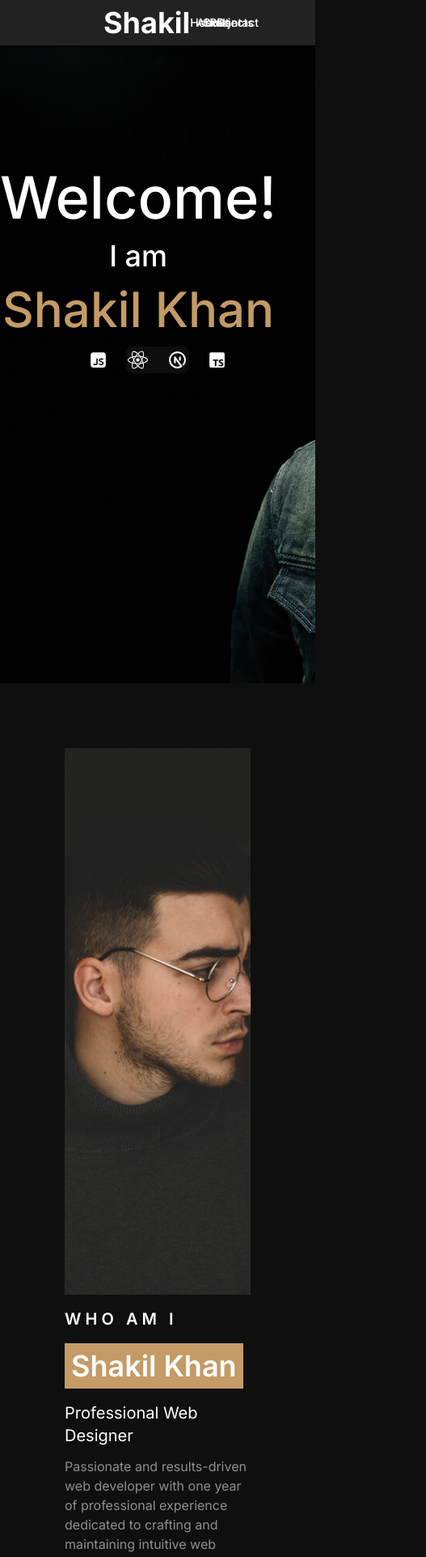
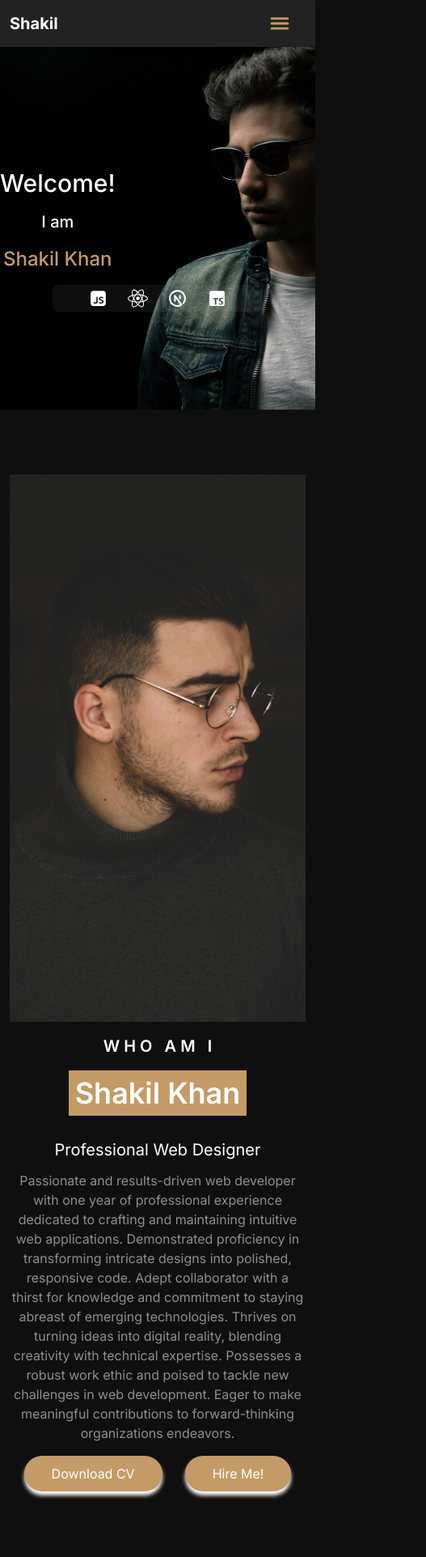
Before and after one commit to shakilkhan80/developer-portfolio, a Next.js app: page / in a window 390 px wide. Shown: the top 1923 px of the page at 81% size, 527 px wide, since content can reach past the window. Built offline with nearby package versions, Linux system fonts and the light colour scheme.

Commit message:
all most done

```diff
--- a/src/components/Banner.tsx
+++ b/src/components/Banner.tsx
@@ -40,13 +40,13 @@ const Banner = () => {
   return (
     <section
       id="home"
-      className="relative h-screen place-items-start items-center bg-cover overflow-hidden"
+      className="relative h-[60vh] md:h-screen place-items-start items-center bg-cover overflow-hidden"
       style={{ backgroundImage: `url(${bannerImg.src})` }}
     >
       <div className="text-center mt-52">
-        <h1 className="text-7xl font-medium">Welcome!</h1>
-        <p className="text-4xl font-medium my-4">I am </p>
-        <div className="text-6xl font-medium ">
+        <h1 className="text-3xl md:text-7xl font-medium">Welcome!</h1>
+        <p className="text-xl md:text-4xl font-medium my-4">I am </p>
+        <div className="text-2xl md:text-6xl font-medium ">
           <AnimatePresence>
             <motion.div
               key={showDeveloper ? "developer" : "name"}
@@ -62,7 +62,7 @@ const Banner = () => {
         </div>
       </div>
 
-      <div className="flex gap-6 justify-center items-center mt-4 bg-white/5 rounded-lg px-2 py-1 w-1/5 mx-auto ">
+      <div className="flex gap-6 justify-center items-center mt-4 bg-white/5 rounded-lg px-2 py-1 w-2/3 md:w-1/5 mx-auto ">
         {icons.map((item, index) => (
           <div
             key={index}
--- a/src/components/Contact.tsx
+++ b/src/components/Contact.tsx
@@ -6,12 +6,13 @@ const Contact = () => {
   const form = useForm();
 
   return (
-    <section
-      id="contact"
-      className="grid grid-cols-2 gap-8 justify-center items-center mx-20 my-20"
-    >
+    <section id="contact">
+      <h1 className="text-xl md:text-3xl font-bold text-center mt-14 mb-0 md:mb-4">
+        Contact With Me
+      </h1>
+      <div className="grid grid-cols-1 md:grid-cols-2 gap-8 justify-center items-center mx-3 md:mx-20 my-3 md:my-10">
         <div
-        className="relative h-[60vh] place-items-start items-center bg-cover overflow-hidden px-3 py-1"
+          className="relative h-[35vh] md:h-[60vh] place-items-start items-center bg-cover overflow-hidden px-3 py-1"
           style={{ backgroundImage: `url(${img.src})` }}
         >
           <div className="mt-10">
@@ -109,7 +110,7 @@ const Contact = () => {
                 {...form.register("message")}
               />
             </Grid>
-          <div className="flex justify-end">
+            <div className="flex justify-center md:justify-end">
               <button
                 style={{
                   backgroundColor: "#c49b66",
@@ -133,6 +134,7 @@ const Contact = () => {
             </div>
           </form>
         </div>
+      </div>
     </section>
   );
 };
--- a/src/components/Footer.tsx
+++ b/src/components/Footer.tsx
@@ -53,7 +53,7 @@ const Footer = () => {
 
   return (
     <div
-      className="relative h-[70vh] place-items-start items-center bg-cover overflow-hidden"
+      className="relative h-[50vh] md:h-[70vh] place-items-start items-center bg-cover overflow-hidden"
       style={{ backgroundImage: `url(${img.src})` }}
     >
       <div className="absolute  bottom-0 left-1/2 -translate-x-1/2 -translate-y-1/2">
@@ -68,12 +68,12 @@ const Footer = () => {
                 onMouseEnter={() => handleMouseEnter(index)}
                 onMouseLeave={handleMouseLeave}
               >
-                <Link href={item.link}>
+                <Link href={item.link} target="_blank">
                   <div className="relative">
                     <p
                       className={`p-6 bg-white/10 rounded-xl  ${
                         hoveredItem === index
-                          ? "transition-transform duration-300  text-white bg-[#c3965b] rotate-0"
+                          ? "transition-transform duration-300  text-white bg-[#b18a57] rotate-0"
                           : "rotate-45 transition-transform duration-300 text-[#c49b66] bg-white/10"
                       } `}
                     ></p>
--- a/src/components/MySelf.tsx
+++ b/src/components/MySelf.tsx
@@ -15,7 +15,7 @@ const MySelf = () => {
   return (
     <section
       id="about"
-      className="grid grid-cols-1 md:grid-cols-2 gap-4 justify-center items-center mx-20 my-20"
+      className="grid grid-cols-1 md:grid-cols-2 gap-4 justify-center items-center mx-3 md:mx-20 my-20"
     >
       <div className="flex justify-center items-center">
         <Image
@@ -26,15 +26,15 @@ const MySelf = () => {
           className="w-[80vh] h-[80vh] object-cover"
         />
       </div>
-      <div>
-        <h1 className="text-xl font-semibold uppercase">
+      <div className="flex md:block flex-col justify-center items-center">
+        <h1 className="text-xl  font-semibold uppercase">
           W&#160;h&#160;o&#160;&#160;&#160;A&#160;m&#160;&#160;&#160;I
         </h1>
         <h3 className="text-4xl w-fit p-2 font-semibold my-4 bg-[#c49b66] text-white">
           Shakil Khan
         </h3>
         <p className="text-white text-xl my-3">Professional Web Designer</p>
-        <p className="text-[#8f8f8f]">
+        <p className="text-[#8f8f8f] text-center md:text-start">
           Passionate and results-driven web developer with one year of
           professional experience dedicated to crafting and maintaining
           intuitive web applications. Demonstrated proficiency in transforming
--- a/src/components/Navbar.tsx
+++ b/src/components/Navbar.tsx
@@ -1,7 +1,11 @@
 "use client";
 
-import { AppBar, Fab, styled } from "@mui/material";
+import { MenuBook } from "@mui/icons-material";
+import { AppBar, Button, Fab, Menu, MenuItem, styled } from "@mui/material";
+import Link from "next/link";
 import { useParams } from "next/navigation";
+import { useState } from "react";
+import { IoMenu } from "react-icons/io5";
 
 const NavList = [
   {
@@ -36,14 +40,22 @@ const StyledFab = styled(Fab)({
 });
 
 const Navbar = () => {
+  const [anchorEl, setAnchorEl] = useState<null | HTMLElement>(null);
+  const open = Boolean(anchorEl);
+  const handleClick = (event: React.MouseEvent<HTMLElement>) => {
+    setAnchorEl(event.currentTarget);
+  };
+  const handleClose = () => {
+    setAnchorEl(null);
+  };
   const pathName = useParams();
   console.log(pathName);
   return (
     <div>
       <AppBar sx={{ bgcolor: "#222", color: "#c49b66" }} position="fixed">
-        <div className="flex   justify-between items-center mx-32 py-2">
-          <div className="text-4xl font-bold text-white">Shakil</div>
-          <div className="grid grid-cols-5 font-medium gap-2 items-center text-sm justify-center text-white">
+        <div className="flex justify-between items-center mx-3 md:mx-32 py-2">
+          <div className="text-xl md:text-4xl font-bold text-white">Shakil</div>
+          <div className="hidden md:grid grid-cols-5 font-medium gap-2 items-center text-sm justify-center text-white">
             {NavList.map((item, index) => {
               return (
                 <div key={index} className="hover:text-[#c49b66]">
@@ -52,6 +64,41 @@ const Navbar = () => {
               );
             })}
           </div>
+          <div className="md:hidden">
+            <Button
+              color="info"
+              id="demo-positioned-button"
+              aria-controls={open ? "demo-positioned-menu" : undefined}
+              aria-haspopup="true"
+              aria-expanded={open ? "true" : undefined}
+              onClick={handleClick}
+            >
+              <IoMenu className="text-[#c49b66]" size={30}/>
+            </Button>
+            <Menu
+              id="demo-positioned-menu"
+              aria-labelledby="demo-positioned-button"
+              anchorEl={anchorEl}
+              open={open}
+              onClose={handleClose}
+              anchorOrigin={{
+                vertical: "top",
+                horizontal: "left",
+              }}
+              transformOrigin={{
+                vertical: "top",
+                horizontal: "left",
+              }}
+            >
+              {NavList.map((item, index) => {
+                return (
+                  <Link href={item.link} key={index}>
+                    <MenuItem onClick={handleClose}>{item.name}</MenuItem>
+                  </Link>
+                );
+              })}
+            </Menu>
+          </div>
         </div>
       </AppBar>
     </div>
--- a/src/components/Projects.tsx
+++ b/src/components/Projects.tsx
@@ -33,9 +33,9 @@ const data = [
 const Projects = () => {
   return (
     <section id="projects">
-      <div className="mx-2 md:mx-20 my-20 ">
+      <div className="mx-2 md:mx-20 my-3 md:my-20 ">
         <p className=" font-bold text-center mb-1 text-[#c49b66]">Experience</p>
-        <h1 className="text-3xl font-bold text-center mb-7">
+        <h1 className="text-xl md:text-3xl font-bold text-center mb-7">
           My Working Projects
         </h1>
         <div className=" grid lg:grid-cols-3 grid-cols-1 justify-around items-center gap-2 ">
--- a/src/components/Skills.tsx
+++ b/src/components/Skills.tsx
@@ -45,12 +45,12 @@ const Skills = () => {
   };
 
   return (
-    <section id="skills" className="mx-20 my-20">
+    <section id="skills" className="mx-3 md:mx-20 my-20">
       <p className=" font-bold text-center mb-1 text-[#c49b66]">Skills</p>
-      <h1 className="text-3xl font-bold text-center mb-7">
+      <h1 className="text-xl md:text-3xl font-bold text-center mb-7">
         My Working Languages
       </h1>
-      <div className="flex justify-center items-center gap-4">
+      <div className="grid lg:grid-cols-4 grid-cols-1 justify-center items-center gap-4">
         {data.map(({ name, description, icon }, index) => (
           <div
             key={name}
@@ -63,7 +63,7 @@ const Skills = () => {
               <p
                 className={`p-11 bg-white/10 rounded-3xl  ${
                   hoveredItem === index
-                    ? "transition-transform duration-300  text-white bg-[#c3965b] rotate-0"
+                    ? "transition-transform duration-300  text-white bg-[#c39457] rotate-0"
                     : "rotate-45 transition-transform duration-300 text-[#c49b66] bg-white/10"
                 } `}
               ></p>
```
Lines whose indentation alone changed are shown as unchanged.
